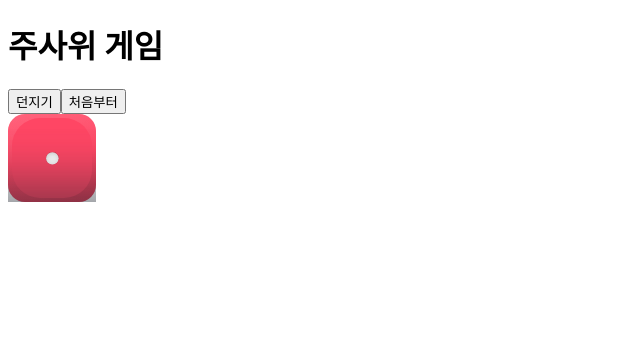
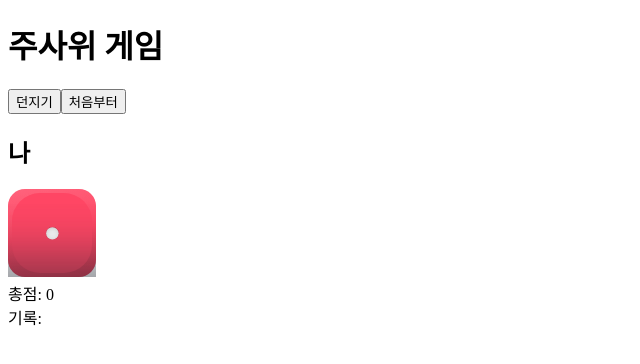
Before and after one commit to hsyo830/dicegame, a React (Vite) app: page / in a window 1280 px wide. Shown: the top 364 px of the page, without its empty margins (0-640 px from the left). Built offline with nearby package versions, Linux system fonts and the light colour scheme.

Commit message:
feat: 게임 총점과 게임플레이 기록 기능 추가

```diff
--- a/src/App.jsx
+++ b/src/App.jsx
@@ -9,13 +9,19 @@ function random(n) {
 function App() {
   // 주사위 게임 로직 구현
   const [num, setNum] = useState(1);
+  const [sum, setSum] = useState(0);
+  const [gameHistory, setGameHistory] = useState([]);
 
   const handleRollClick = () => {
     const nextNum = random(6);
     setNum(nextNum);
+    setSum(sum + nextNum);
+    setGameHistory([...gameHistory, nextNum]);
   };
   const handleClearClick = () => {
     setNum(1);
+    setSum(0);
+    setGameHistory([]);
   };
 
   return (
@@ -25,7 +31,12 @@ function App() {
         <Button onClick={handleRollClick}>던지기</Button>
         <Button onClick={handleClearClick}>처음부터</Button>
       </div>
-      <Dice color="red" num={num} />
+      <div>
+        <h2>나</h2>
+        <Dice color="red" num={num} />
+        <div>총점: {sum}</div>
+        <div>기록: {gameHistory.join(", ")}</div>
+      </div>
     </div>
   );
 }
```
